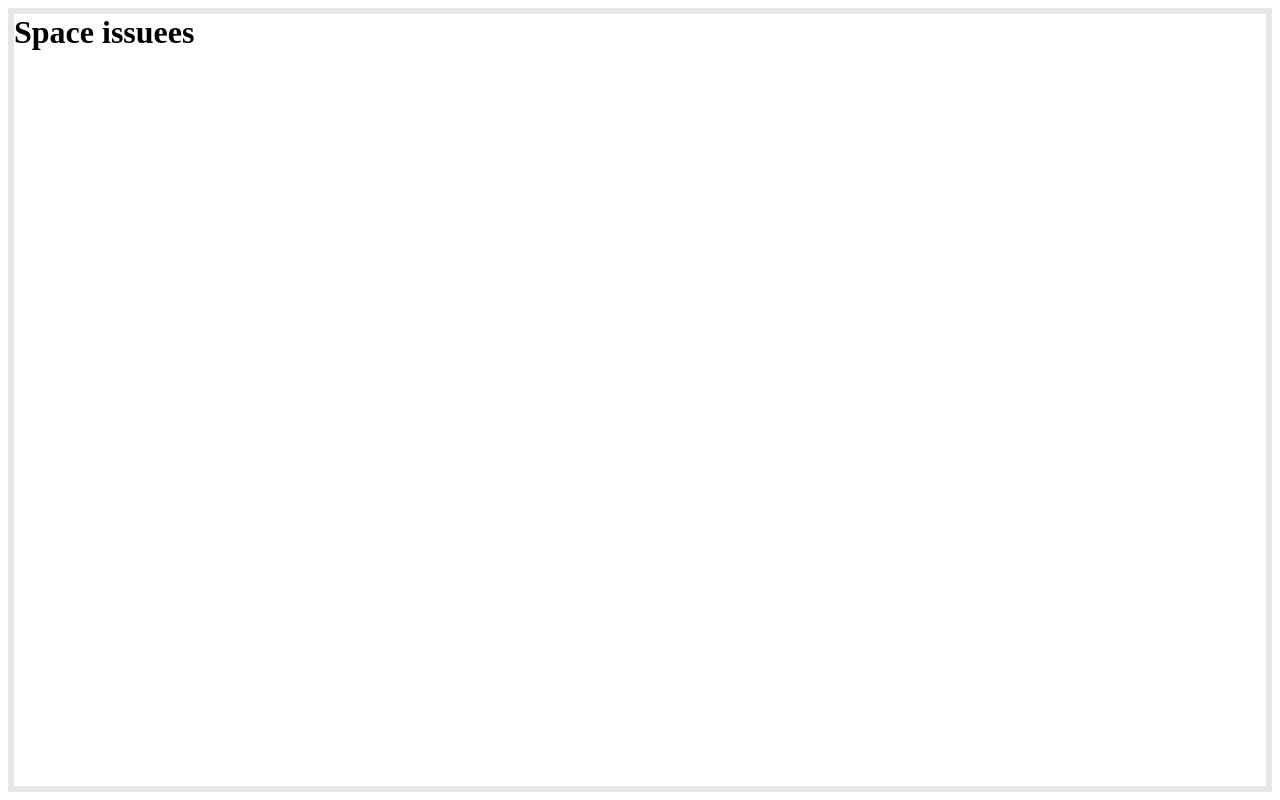
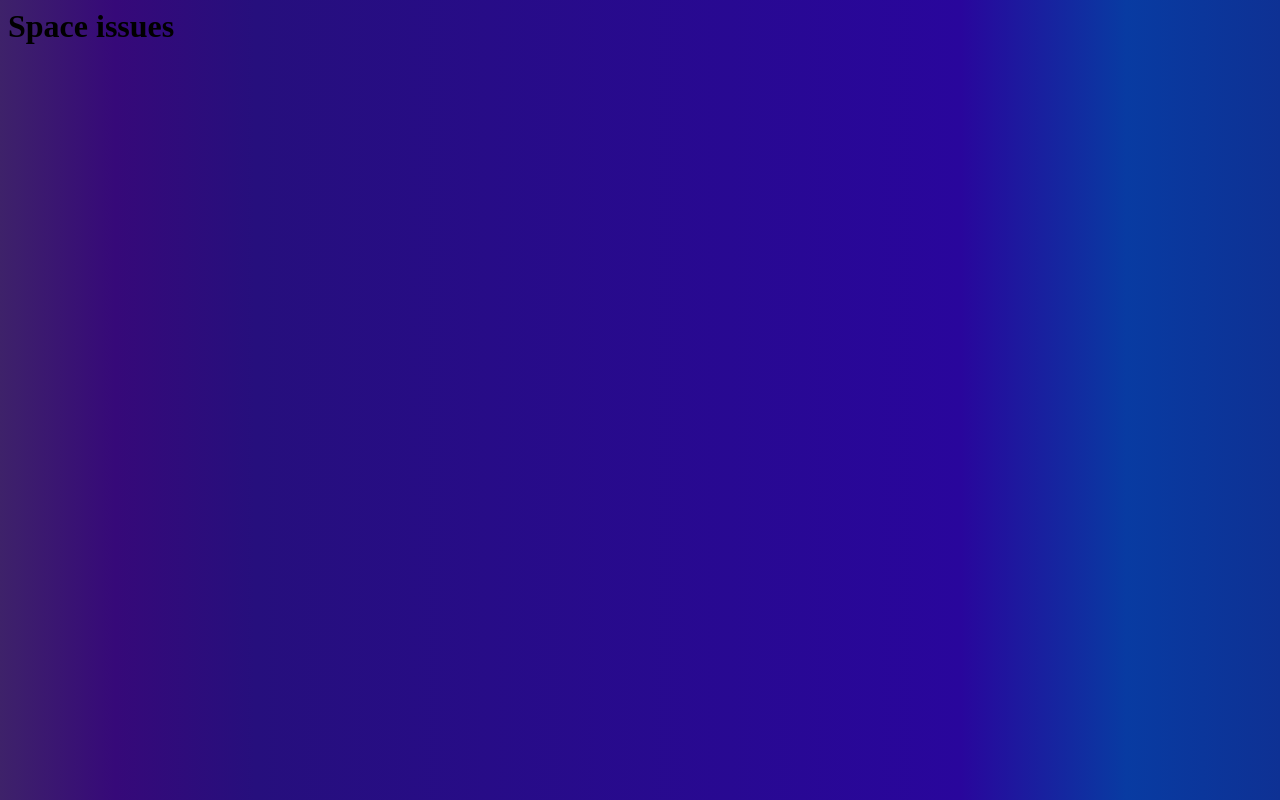
Before and after one commit to rr100102/MyWebsite, a plain HTML site: page index.html in a window 1280 px wide. Drawn offline with Linux system fonts and the light colour scheme.

Commit message:
Update index.html

```diff
--- a/index.html
+++ b/index.html
@@ -1,16 +1,17 @@
 <html>
 <head></head>
 <body>
-  <h1>Space issuees</h1>
+  <h1>Space issues</h1>
 
 <style>
 
   body{
-    border: 6px solid #e6e6e6;
+     background: rgb(62,34,106);
+background: linear-gradient(90deg, rgba(62,34,106,1) 0%, rgba(54,9,121,1) 9%, rgba(38,15,125,1) 20%, rgba(38,15,125,1) 20%, rgba(41,6,156,1) 75%, rgba(8,59,162,1) 88%, rgba(14,49,148,1) 100%, rgba(19,50,219,1) 100%);
+
 
   body{
-    background: rgb(62,34,106);
-background: linear-gradient(90deg, rgba(62,34,106,1) 0%, rgba(54,9,121,1) 9%, rgba(38,15,125,1) 20%, rgba(38,15,125,1) 20%, rgba(41,6,156,1) 75%, rgba(8,59,162,1) 88%, rgba(14,49,148,1) 100%, rgba(19,50,219,1) 100%);
+    border: 6px solid #e6e6e6;
 
 </style>
   </body>
```
